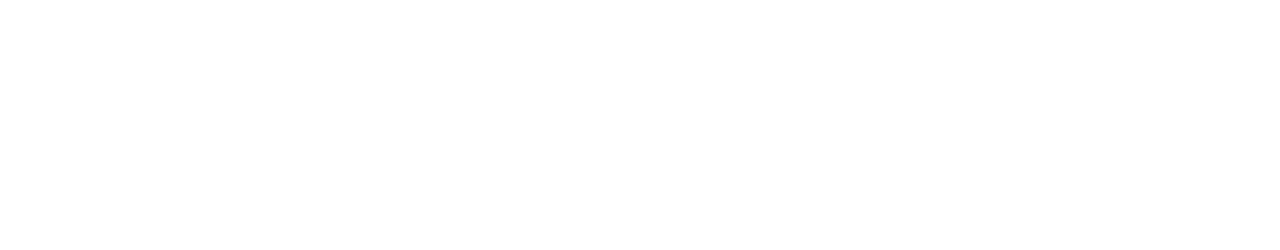
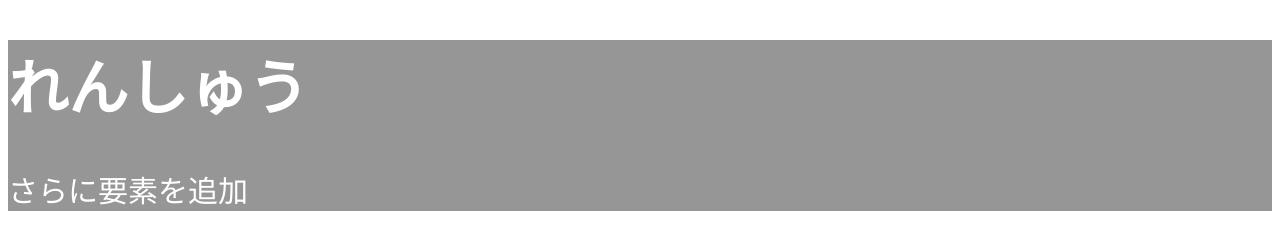
Before and after one commit to tugrove/StudyJS, a plain HTML site: page 06/change/practice/index.html in a window 1280 px wide. Drawn offline with Linux system fonts and the light colour scheme.

Commit message:
6章を学習

```diff
--- a/06/change/practice/index.html
+++ b/06/change/practice/index.html
@@ -6,6 +6,9 @@
   <link rel="stylesheet" href="css/style.css">
 </head>
 <body>
+  <div id="practice">
+    <p>練習</p>
+  </div>
   <script src="js/app.js"></script>
 </body>
 </html>
--- a/06/change/practice/js/app.js
+++ b/06/change/practice/js/app.js
@@ -0,0 +1,21 @@
+let practice = document.getElementById(`practice`);
+practice.innerHTML = `<h1>れんしゅう</h1>`;
+practice.style.backgroundColor = `rgb(150,150,150)`;
+practice.style.fontSize = `30px`;
+practice.style.color = `rgb(255,255,255)`;
+
+// 要素を追加
+let first = document.createElement(`div`);
+first.setAttribute(`id`, `first`);
+first.innerHTML = `<p>要素を追加</p>`;
+practice.insertBefore(first, null);
+
+// 要素をさらに追加
+let second = document.createElement(`div`);
+second.setAttribute(`id`, `second`);
+second.innerHTML = `<p>さらに要素を追加</p>`;
+practice.insertBefore(second, first);
+
+// 要素を削除
+let parent = first.parentElement;
+parent.removeChild(first);
```
